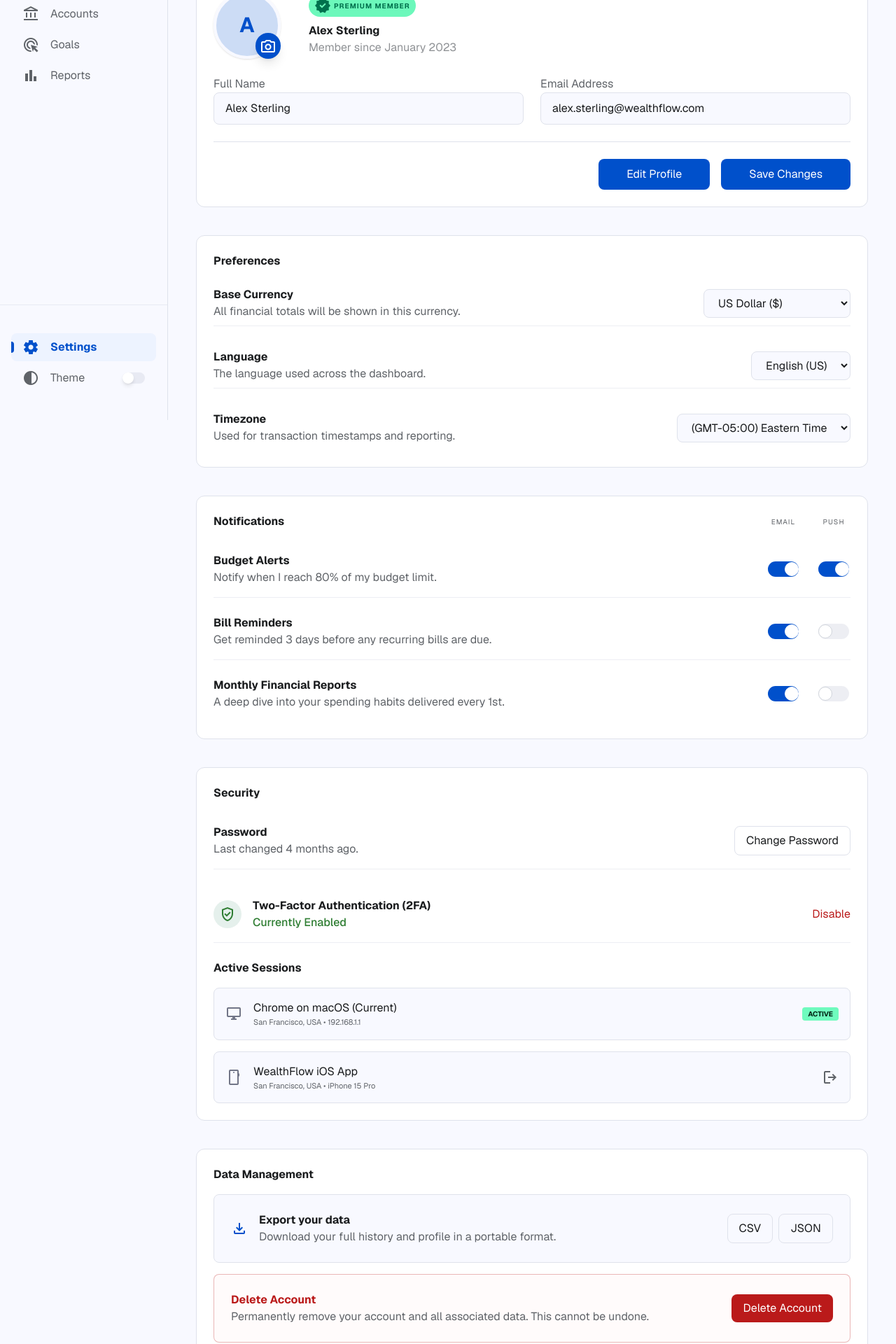
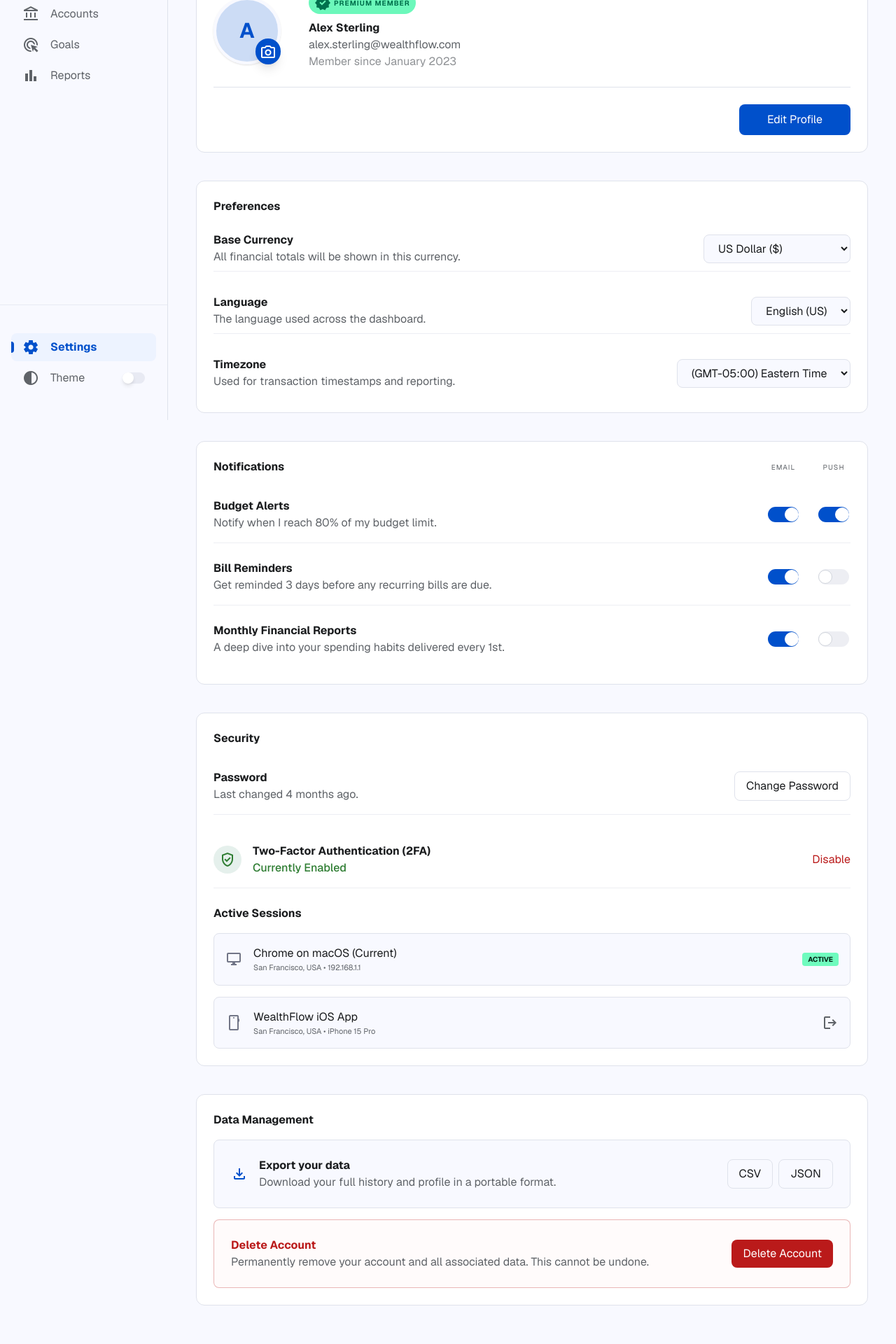
Before and after one commit to daanish05/Personal-Finance-Tracker, a Next.js app: page /Settings in a window 1280 px wide. Shown: the part 200-2120 px from the top of the page at 70% size. Built offline with nearby package versions, Linux system fonts and the light colour scheme; a web font is replaced by a local one.

Commit message:
Edit_Profile

```diff
--- a/app/Settings/page.jsx
+++ b/app/Settings/page.jsx
@@ -175,7 +175,7 @@ export default function Settings() {
                 <span className="material-symbols-outlined text-[18px]">
                   add
                 </span>
-                <span className="text-sm">Add</span>
+                <span className="text-sm">Quick Add</span>
               </a>
             </div>
           </div>
@@ -233,7 +233,7 @@ export default function Settings() {
                 <button
                   type="button"
                   onClick={() => window.history.back()}
-                  className="flex items-center justify-center p-1 rounded hover:bg-gray-40"
+                  className="flex items-center justify-center p-1 rounded hover:bg-gray-50"
                 >
                   <span className="material-symbols-outlined text-[20px]">
                     arrow_back
@@ -288,12 +288,15 @@ export default function Settings() {
                   <h4 className="font-headline-md text-headline-md font-bold">
                     {profile.name}
                   </h4>
+                  <p className="text-on-surface-variant font-body-sm opacity-100">
+                    {profile.email}
+                  </p>
                   <p className="text-on-surface-variant font-body-sm opacity-70">
                     Member since January 2023
                   </p>
                 </div>
               </div>
-              <div className="grid grid-cols-2 gap-lg">
+              {/* <div className="grid grid-cols-2 gap-lg">
                 <div className="space-y-2">
                   <label className="font-label-md text-label-md text-on-surface-variant">
                     Full Name
@@ -316,8 +319,28 @@ export default function Settings() {
                     defaultValue={profile.email}
                   />
                 </div>
+              </div> */}
+              <div
+                className="
+                mt-lg pt-lg border-t border-outline-variant
+                flex flex-col sm:flex-row
+                gap-4
+                items-stretch sm:items-center
+                justify-end">
+                <Link href="/EditProfile">
+                  <button className="bg-primary text-on-primary px-xl py-2.5 rounded-lg font-label-md text-label-md hover:opacity-90 transition-all w-full sm:w-auto">
+                    Edit Profile
+                  </button>
+                </Link>
+
+                {/* <button
+                  className="bg-primary text-on-primary px-xl py-2.5 rounded-lg font-label-md text-label-md hover:opacity-90 transition-all w-full sm:w-auto"
+                  onClick={handleProfileSave}
+                >
+                  Save Changes
+                </button> */}
               </div>
-              <div
+              {/* <div
                 className="mt-lg pt-lg border-t border-outline-variant flex justify-end"
                 style={{ gap: "1rem", alignItems: "center" }}
               >
@@ -332,7 +355,7 @@ export default function Settings() {
                 >
                   Save Changes
                 </button>
-              </div>
+              </div> */}
             </section>
 
             <section
@@ -754,7 +777,7 @@ export default function Settings() {
               <h3 className="font-headline-md text-headline-md font-bold mb-md text-on-surface">
                 Data Management
               </h3>
-              <div className="flex flex-col gap-md">
+              {/* <div className="flex flex-col gap-md">
                 <div className="p-lg border border-outline-variant rounded-lg bg-surface-container-low flex items-center justify-between">
                   <div className="flex items-center gap-md">
                     <span className="material-symbols-outlined text-primary text-[32px]">
@@ -802,6 +825,63 @@ export default function Settings() {
                     Delete Account
                   </button>
                 </div>
+              </div> */}
+              <div className="flex flex-col gap-md">
+                {/* Export Data */}
+                <div className="p-lg border border-outline-variant rounded-lg bg-surface-container-low flex flex-col md:flex-row md:items-center md:justify-between gap-4">
+                  <div className="flex items-start md:items-center gap-md">
+                    <span className="material-symbols-outlined text-primary text-[32px]">
+                      download
+                    </span>
+
+                    <div>
+                      <p className="font-label-md text-label-md font-bold text-on-surface">
+                        Export your data
+                      </p>
+                      <p className="text-on-surface-variant text-body-sm">
+                        Download your full history and profile in a portable
+                        format.
+                      </p>
+                    </div>
+                  </div>
+
+                  <div className="flex w-full md:w-auto gap-sm">
+                    <button
+                      className="flex-1 md:flex-none px-md py-2 bg-surface-container-low text-on-surface border border-outline-variant rounded-lg font-label-md text-label-md hover:bg-surface-variant transition-colors"
+                      onClick={() => handleExport("CSV")}
+                    >
+                      CSV
+                    </button>
+
+                    <button
+                      className="flex-1 md:flex-none px-md py-2 bg-surface-container-low text-on-surface border border-outline-variant rounded-lg font-label-md text-label-md hover:bg-surface-variant transition-colors"
+                      onClick={() => handleExport("JSON")}
+                    >
+                      JSON
+                    </button>
+                  </div>
+                </div>
+
+                {/* Delete Account */}
+                <div className="p-lg border border-error/30 bg-error-container/10 rounded-lg flex flex-col md:flex-row md:items-center md:justify-between gap-4">
+                  <div>
+                    <p className="font-label-md text-label-md font-bold text-error">
+                      Delete Account
+                    </p>
+
+                    <p className="text-on-surface-variant text-body-sm">
+                      Permanently remove your account and all associated data.
+                      This cannot be undone.
+                    </p>
+                  </div>
+
+                  <button
+                    className="w-full md:w-auto px-md py-2 bg-error text-on-error rounded-lg font-label-md text-label-md hover:opacity-90 transition-all"
+                    onClick={handleDeleteAccount}
+                  >
+                    Delete Account
+                  </button>
+                </div>
               </div>
             </section>
 
--- a/components/Dashboard/Sidebar.jsx
+++ b/components/Dashboard/Sidebar.jsx
@@ -32,8 +32,9 @@ export default function Sidebar() {
         />
       )}
 
-      <aside className={`fixed left-0 top-0 h-full w-60 flex flex-col border-r border-outline-variant bg-surface-container-low transition-all duration-300 z-40 ${sidebarOpen ? "translate-x-0" : "-translate-x-full"} md:translate-x-0`}>
-        <div className="px-lg py-xl flex items-center gap-sm">
+      <aside className={`fixed left-0 top-0  h-full w-60 flex flex-col border-r border-outline-variant bg-surface-container-low transition-all duration-300 z-40 ${sidebarOpen ? "translate-x-0" : "-translate-x-full"} md:translate-x-0`}>
+        {/* <div className="px-lg py-xl flex items-center gap-sm"> */}
+        <div className="px-lg pt-30 pb-10 md:pt-xl md:pb-xl flex items-center gap-sm">
           <div className="w-8 h-8 bg-primary rounded flex items-center justify-center">
             <Link href="/">
               <span
```
Also changed, not shown: app/EditProfile/page.jsx (+115 -31 lines).
